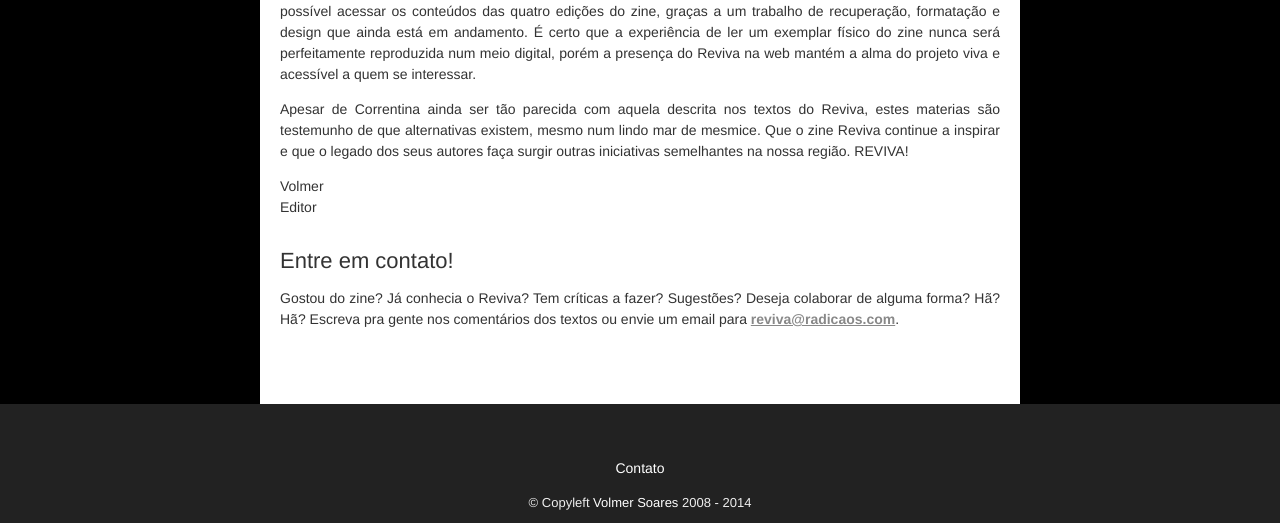
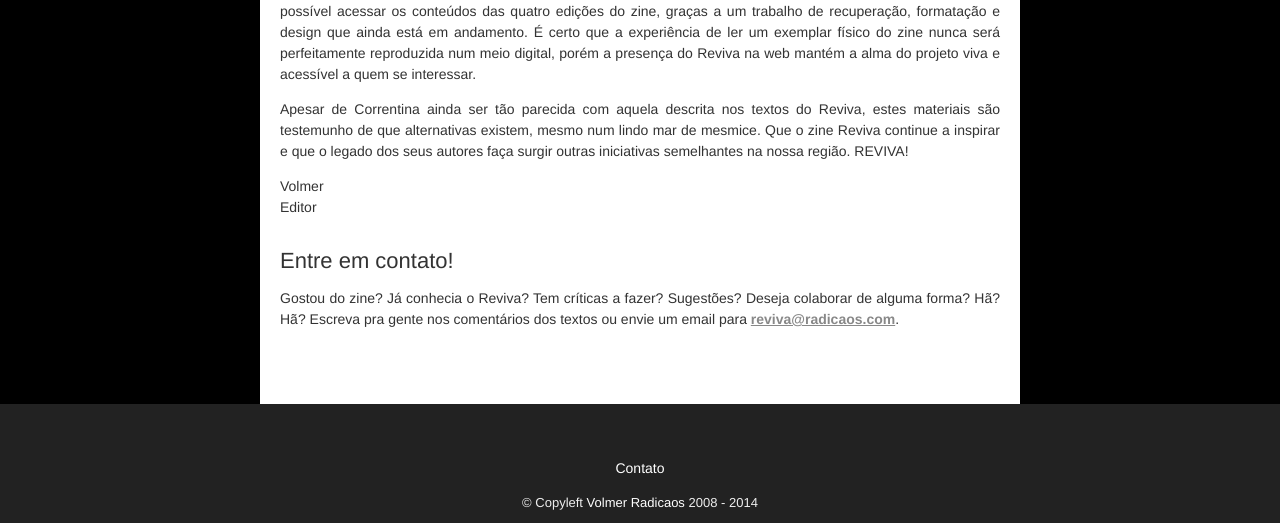
Before and after one commit to volmer/reviva, a Jekyll site: the page built from about/index.md, in a window 1280 px wide. Shown: the part 782-1305 px from the top of the page. Built offline with Jekyll 4.4.1, drawn with Linux system fonts in a browser that asks for light colours; some web fonts are replaced; Markdown is read by kramdown in place of the engine named in the settings.

Commit message:
Fix typos.

```diff
--- a/_includes/footer.html
+++ b/_includes/footer.html
@@ -5,7 +5,7 @@
     </p>
 
     <p class="copyleft">
-      &copy; Copyleft <a href="http://volmerius.com" target="_blank">Volmer Soares</a> 2008 - {{ site.time | date: '%Y' }}
+      &copy; Copyleft <a href="http://volmerius.com" target="_blank">Volmer Radicaos</a> 2008 - {{ site.time | date: '%Y' }}
     </p>
   </div>
 </footer>
--- a/about/index.md
+++ b/about/index.md
@@ -39,7 +39,7 @@
 projeto viva e acessível a quem se interessar.
 
 Apesar de Correntina ainda ser tão parecida com aquela descrita nos textos do Reviva,
-estes materias são testemunho de que alternativas existem, mesmo num lindo mar de
+estes materiais são testemunho de que alternativas existem, mesmo num lindo mar de
 mesmice. Que o zine Reviva continue a inspirar e que o legado dos seus autores
 faça surgir outras iniciativas semelhantes na nossa região. REVIVA!
 
```
